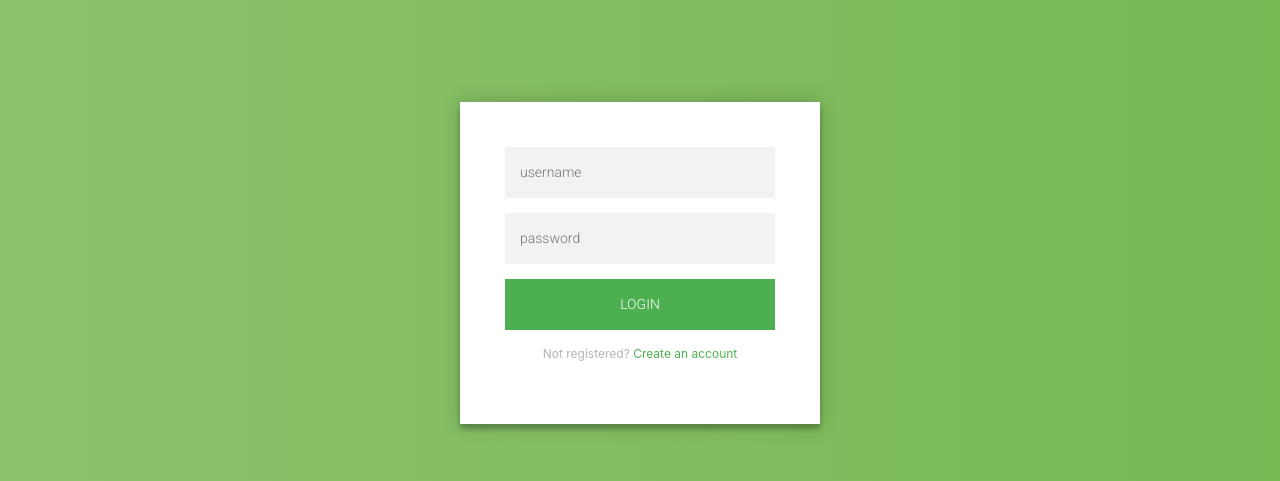
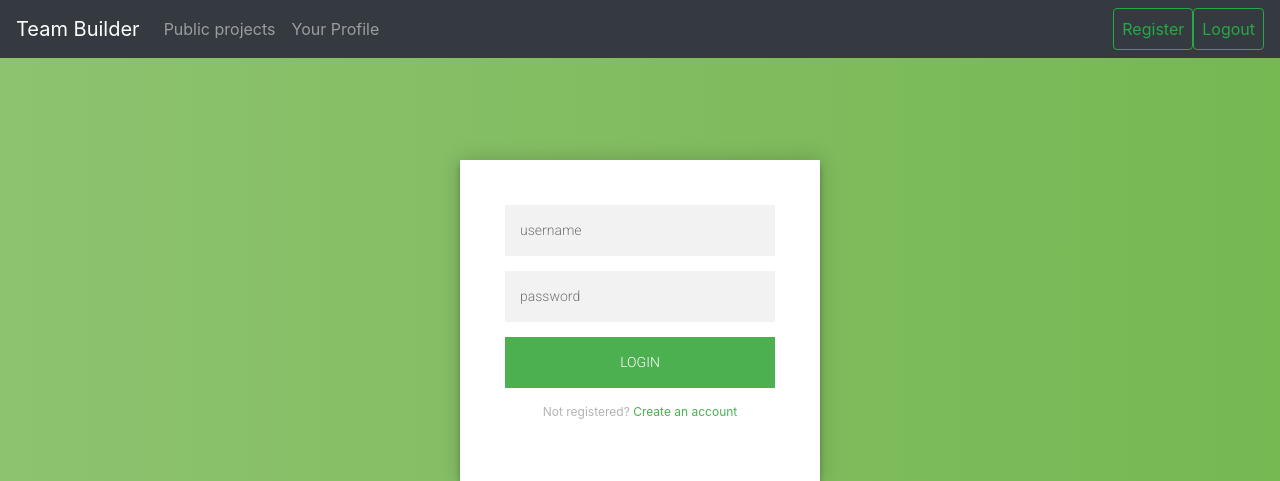
Before and after one commit to iamjaypatel/TeamBuilder-SWE, a Django app: page / in a window 1280 px wide. Shown: the top 481 px of the page. Run offline with Django 3.2, Linux system fonts and the light colour scheme; some libraries are stand-ins or nearby versions.

Commit message:
updated base template

```diff
--- a/python/TeamBuilder/login/templates/login/base.html
+++ b/python/TeamBuilder/login/templates/login/base.html
@@ -5,13 +5,33 @@
     <title>Login Page for </title>
     {% load static %}
     <link rel="stylesheet" type="text/css" href="{% static 'login/loginStyles.css' %}">
-    <link rel="stylesheet" href="https://stackpath.bootstrapcdn.com/bootstrap/4.3.1/css/bootstrap.min.css" integrity="sha384-ggOyR0iXCbMQv3Xipma34MD+dH/1fQ784/j6cY/iJTQUOhcWr7x9JvoRxT2MZw1T" crossorigin="anonymous">
+    <link rel="stylesheet" href="https://stackpath.bootstrapcdn.com/bootstrap/4.3.1/css/bootstrap.min.css"
+        integrity="sha384-ggOyR0iXCbMQv3Xipma34MD+dH/1fQ784/j6cY/iJTQUOhcWr7x9JvoRxT2MZw1T" crossorigin="anonymous">
 </head>
 
 <body>
-        {% block body %}
+    <nav class="navbar navbar-expand-lg navbar-dark bg-dark">
+        <a class="navbar-brand" href="#">Team Builder </a>
+        <!-- Add if logged in to hide the routes to pages that you need to have a profile for  -->
+        <div class="collapse navbar-collapse" id="navbarSupportedContent">
+            <ul class="navbar-nav mr-auto">
+                <li class="nav-item">
+                    <a class="nav-link" href="#">Public projects</a>
+                </li>
+                <li class="nav-item">
+                    <a class="nav-link" href="#">Your Profile</a>
+                </li>
+            </ul>
+            <div class="d-flex flex-row-reverse">
+                    <button class="btn btn-outline-success p-2" type="button">Logout</button>
+                    <button class="btn btn-outline-success p-2" type="button">Register</button>
+            </div>
+        </div>
+    </nav>
 
-        {% endblock %}
+    {% block body %}
+
+    {% endblock %}
 
 </body>
 
```
